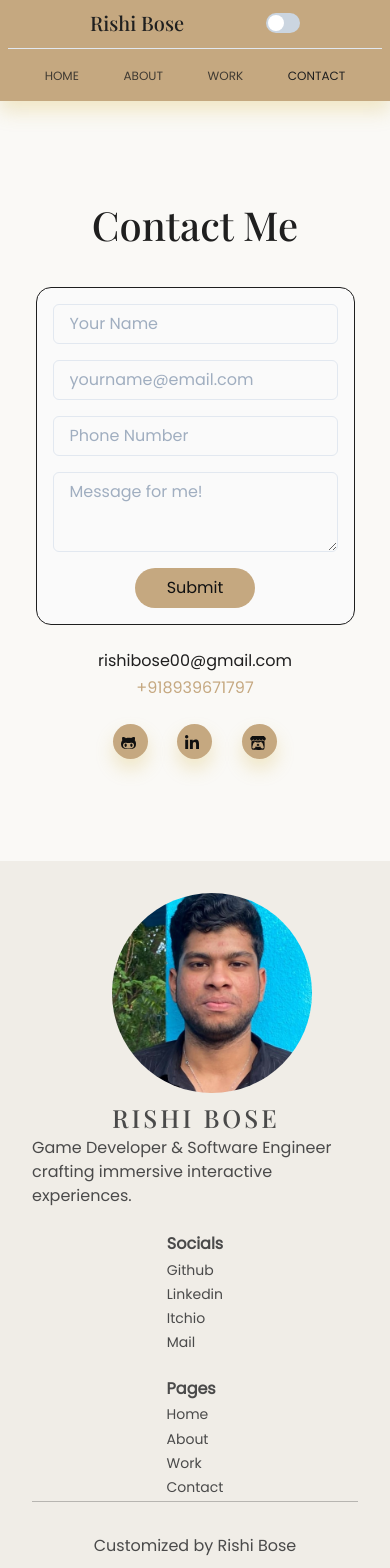
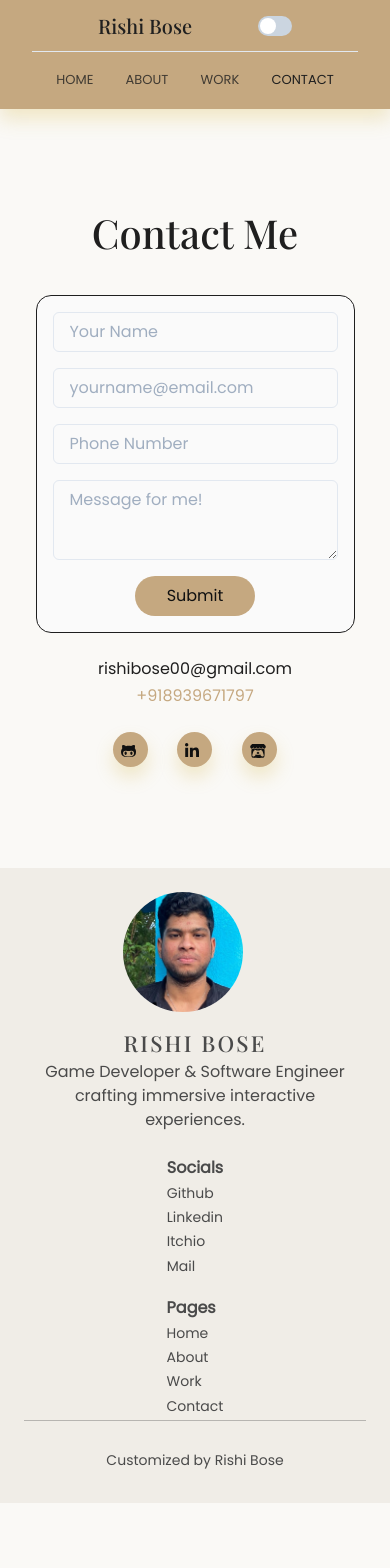
Before and after one commit to RishiBose04/RishiBose-Portfolio, a Next.js app: page /contact in a window 390 px wide. Shown: the top 1568 px of the page. After the commit the page ends 1503 px from the top, so only its background shows below. Built offline with nearby package versions, Linux system fonts and the light colour scheme.

Commit message:
footer update

```diff
--- a/styles/NavbarFooter.module.css
+++ b/styles/NavbarFooter.module.css
@@ -49,7 +49,7 @@
   align-items: flex-start;
   /* align left; use center if you prefer */
   gap: 0.4rem;
-  padding-left: 5rem;
+  padding-left: 6rem;
 }
 
 .footerAvatar {
@@ -113,24 +113,53 @@
   text-decoration: none !important;
 }
 
-@media only screen and (max-width: 550px){
-  .footerlogo{
-    font-size: 25px;
+@media only screen and (max-width: 550px) {
+  .footerlogo {
+    font-size: 22px;
+    letter-spacing: 0.1em;
   }
-  .footermain{
+
+  .footermain {
     text-align: left;
+    padding: 1.5rem 1.5rem 2rem;
   }
+
   .footertable {
     display: block;
+    width: 100%;
     margin: 0 auto 0 auto;
+  }
 
-    width: 100%;
+  .footerBrand {
+    align-items: center;
+    text-align: center;
+    margin-bottom: 1.5rem;
   }
-  .footertable ul{
-    list-style: none;
+
+  .footerLogoRow {
+    align-items: center;
+    padding-left: 0;
   }
-  .listHeading{
-    margin-top: 1.5rem !important;
+
+  .footerAvatar {
+    width: 100px;
+    height: 100px;
+    margin-bottom: 0.5rem;
+  }
+
+  .footertable ul {
+    text-align: left;
+    margin-top: 1rem;
+  }
+
+  .listHeading {
+    margin-top: 1.2rem !important;
+  }
+
+  .footercontent {
+    font-size: 14px;
+    text-align: center;
+    margin-top: 1.8rem;
   }
 }
 
@@ -138,24 +167,43 @@
   .logo{
     font-size: 20px;
   }
-  .navlinks {
-    padding: 0.5rem;
-    font-size: 12px;
-  }
-  .navbar{
-    padding: 0.5rem;
-  }
+   .navlinks {
+     padding: 0.5rem;
+     font-size: 13px;
+   }
+     .navbar {
+       padding: 0.7rem 2rem;
+     }
+         .footertable {
+           width: 90%;
+           grid-template-columns: 1.2fr 1fr 1fr;
+         }
+    .footerLogoRow {
+      padding-left: 0;
+      align-items: flex-start;
+    }
+
+    .footerAvatar {
+      width: 120px;
+      height: 120px;
+    }
   .css-yi1c6h {
     --slider-track-width: 2rem !important;
     --slider-track-height: 1rem !important;
 }
 }
 
-@media only screen and (max-width: 380px){
-  .footercontent{
-    font-size: 14px;
+@media only screen and (max-width: 380px) {
+  .footerlogo {
+    font-size: 20px;
   }
-  .footertable {
-    padding: 0;
+
+  .footerAvatar {
+    width: 90px;
+    height: 90px;
+  }
+
+  .footercontent {
+    font-size: 13px;
   }
 }
```
